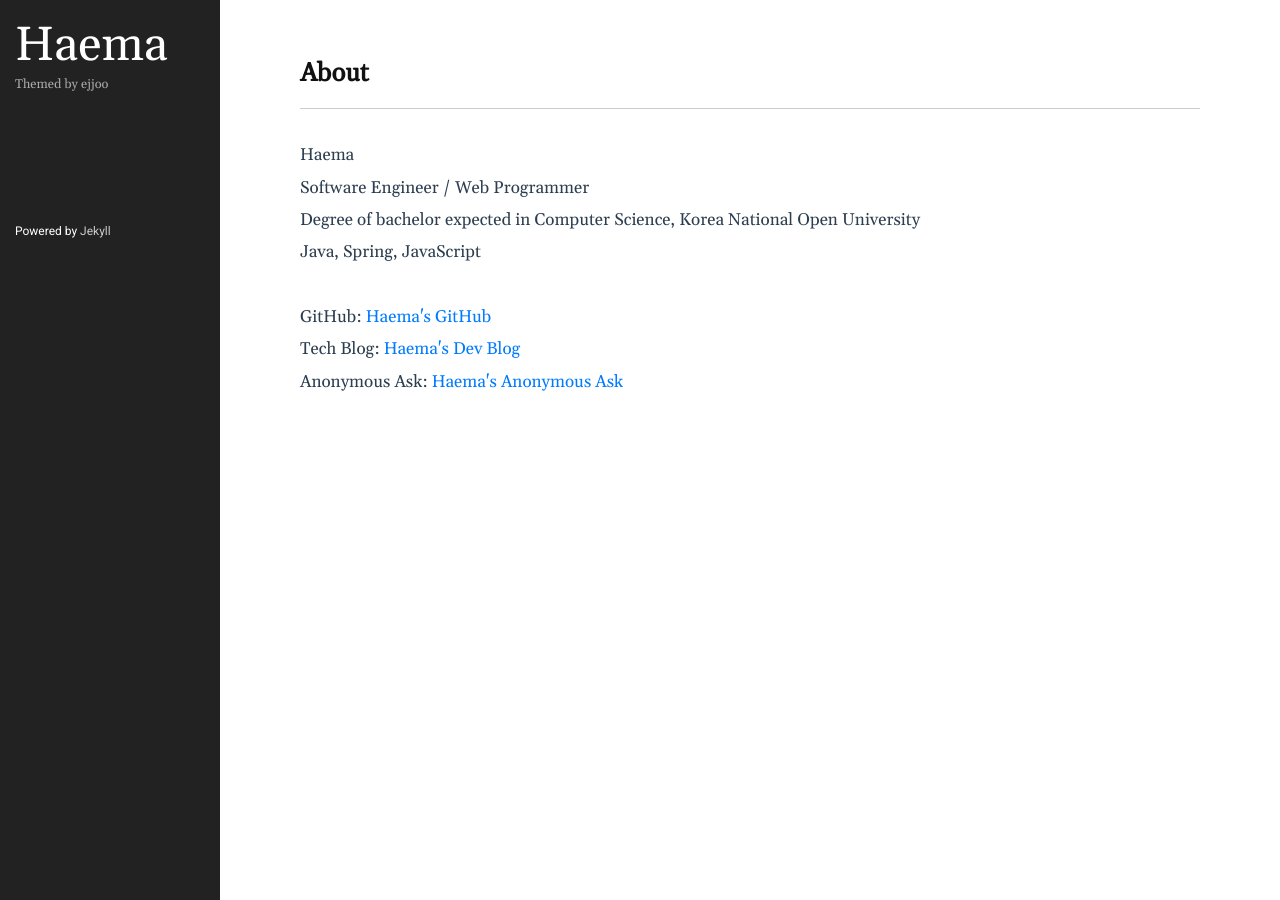
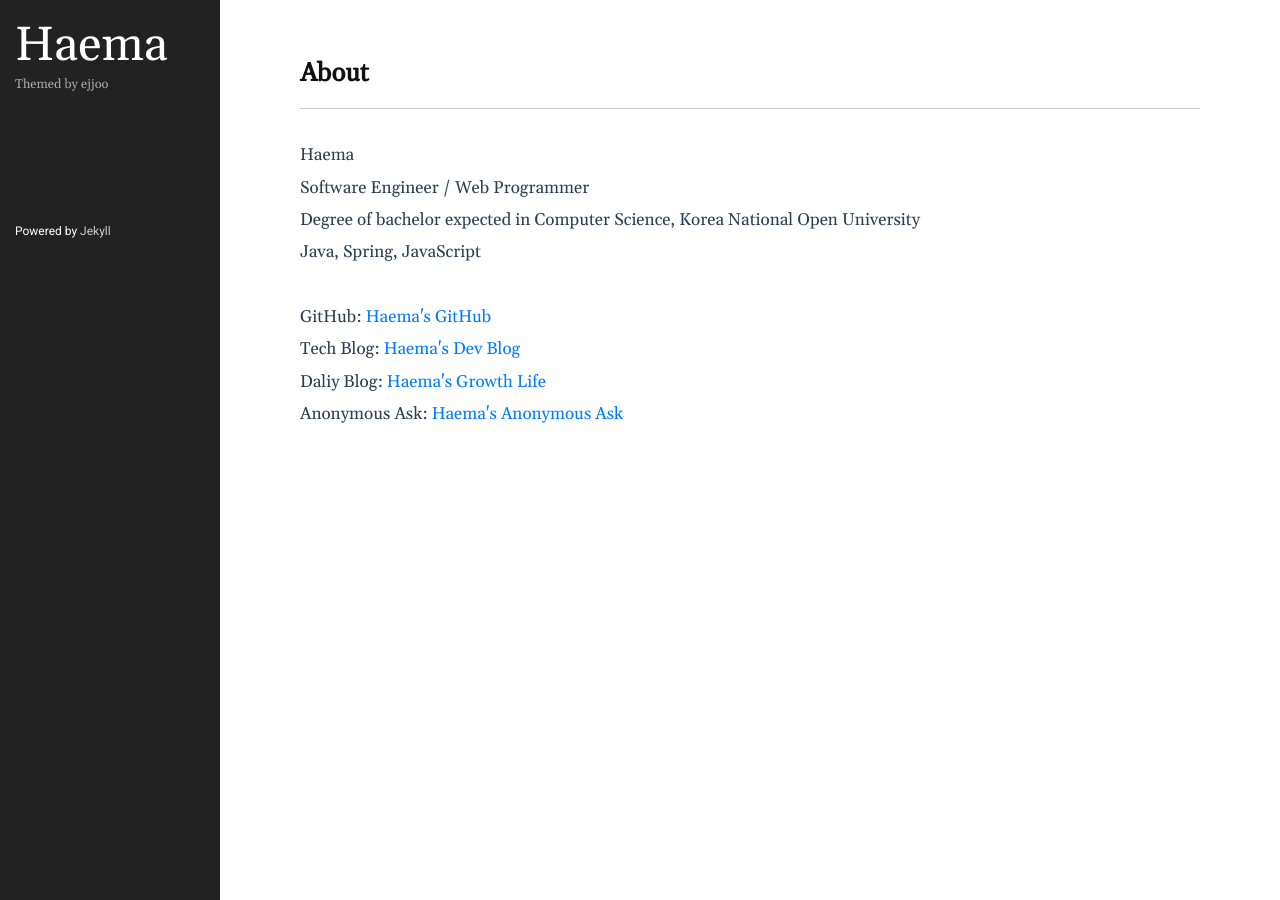
Before and after one commit to haema-dev/haema-dev.github.io, a Jekyll site: the page built from index.md, in a window 1280 px wide. Built offline with Jekyll 4.4.1, drawn with Linux system fonts in a browser that asks for light colours.

Commit message:
home.html modify

```diff
--- a/_includes/home.html
+++ b/_includes/home.html
@@ -15,7 +15,8 @@
     </p><br>
     <p>GitHub: <a href="https://github.com/haema-dev" target="_blank">Haema's GitHub</a></p>
     <p>Tech Blog: <a href="https://haema-dev.tistory.com" target="_blank">Haema's Dev Blog</a></p>
-    <p>Anonymous Ask: <a href="https://asked.kr/haemadev" target="_blank">Haema's Anonymous Ask</a></p>
+    <p>Daliy Blog: <a href="https://velog.io/@haema_dev" target="_blank">Haema's Growth Life</a></p>
+    <p>Anonymous Ask: <a href="https://peing.net/ko/c2ca2af5130d54" target="_blank">Haema's Anonymous Ask</a></p>
   </div>
 
 
```
